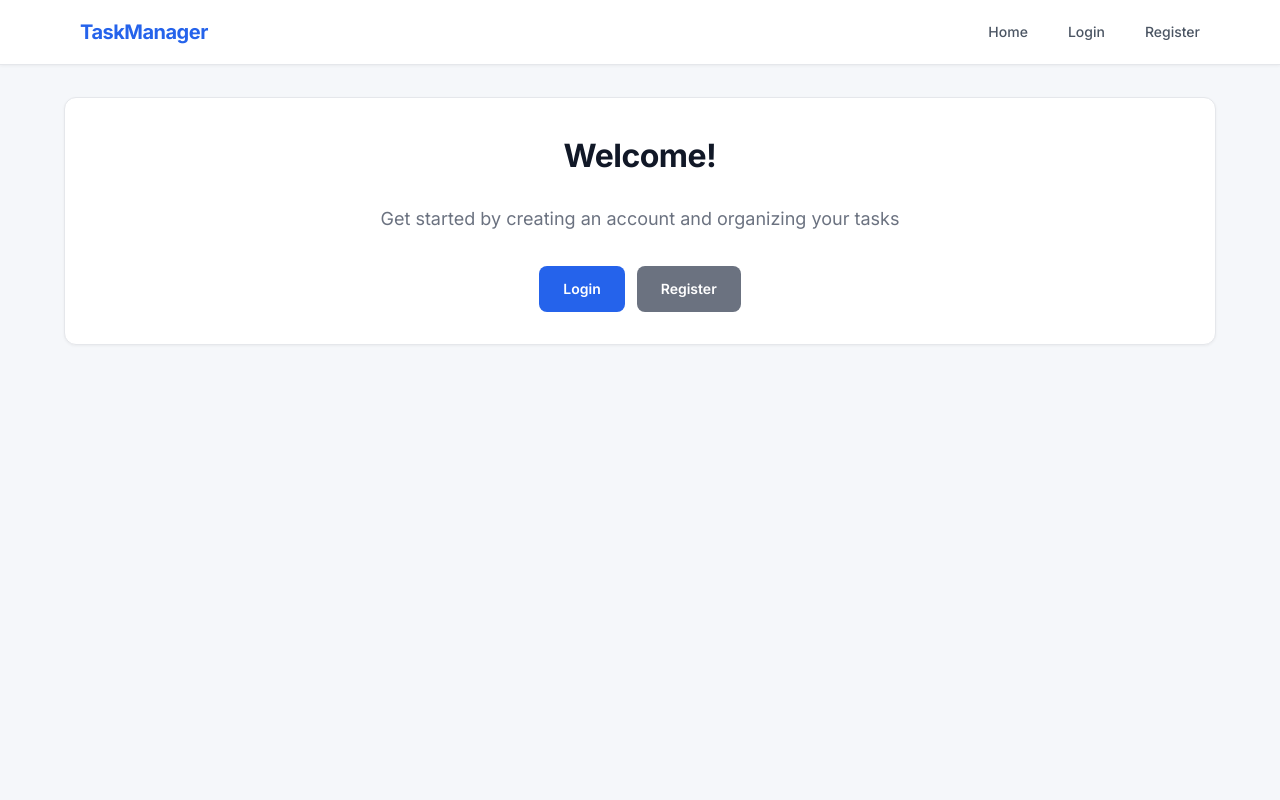
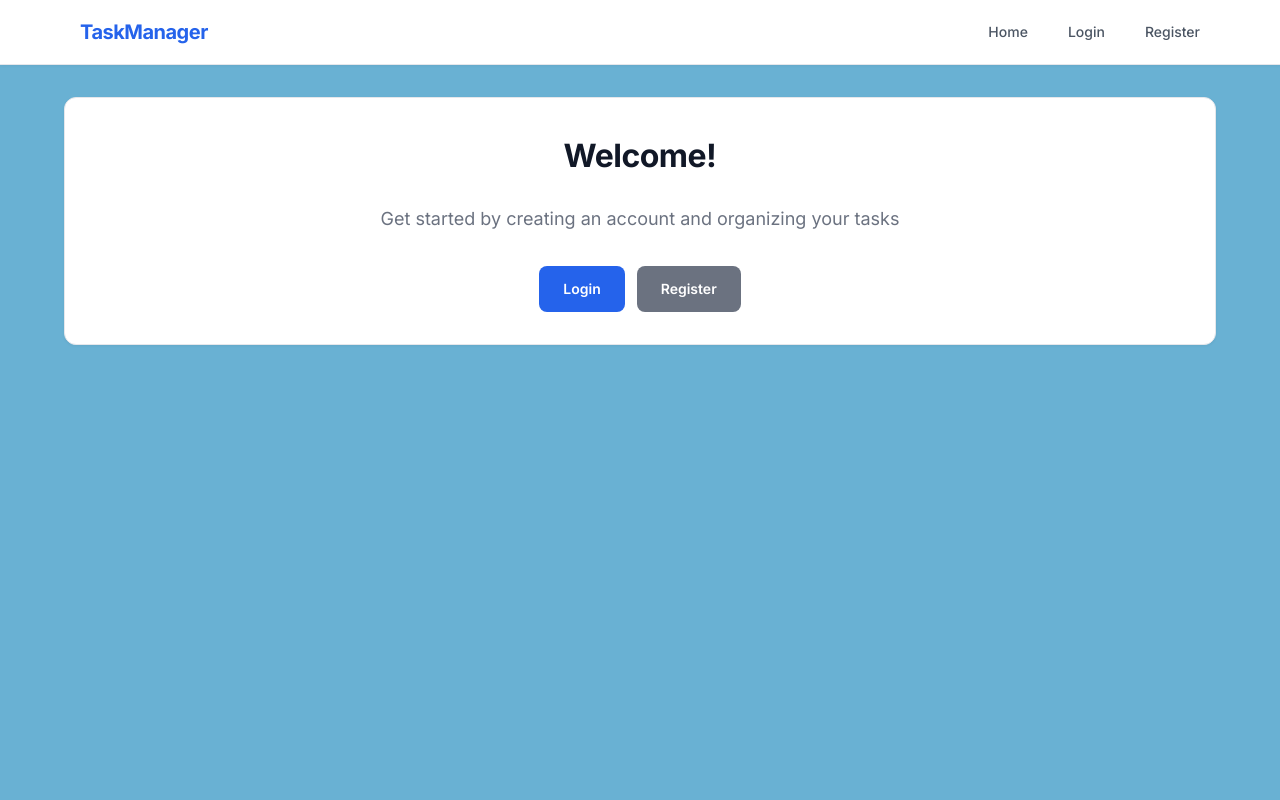
Before and after one commit to heshanthenura/devsecops-pipeline, a Flask app: page / in a window 1280 px wide. Run offline with Flask 3, Linux system fonts and the light colour scheme.

Commit message:
Update base.html

```diff
--- a/app/templates/base.html
+++ b/app/templates/base.html
@@ -20,7 +20,7 @@
       body {
         font-family: "Inter", -apple-system, BlinkMacSystemFont, "Segoe UI",
           Roboto, sans-serif;
-        background: #f5f7fa;
+        background: #69b1d3;
         color: #1a1a1a;
         line-height: 1.6;
         min-height: 100vh;
```
